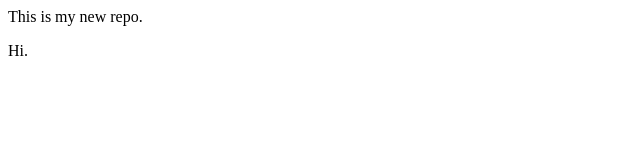
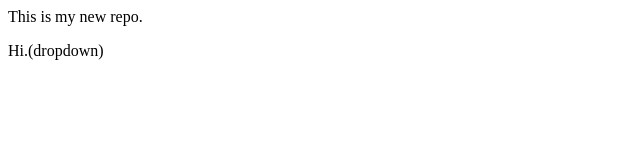
Before and after one commit to OmPat-2004/localrepo, a plain HTML site: page index.html in a window 1280 px wide. Shown: the full height of the page, 0-640 px from the left. Drawn offline with Linux system fonts and the light colour scheme.

Commit message:
dropdown

```diff
--- a/index.html
+++ b/index.html
@@ -1,2 +1,2 @@
 <p>This is my new repo.</p>
-<p>Hi.</p>
+<p>Hi.(dropdown)</p>
```
